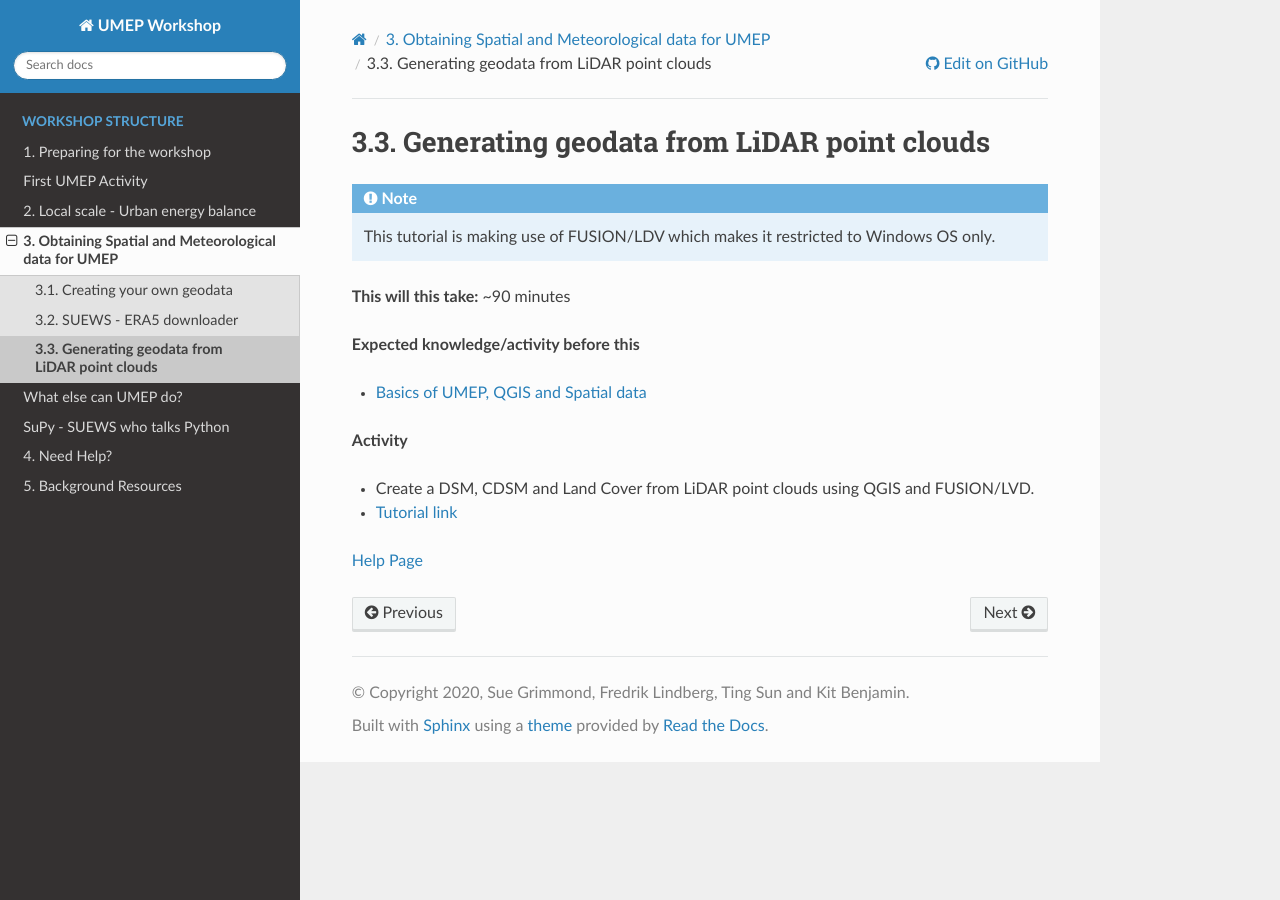
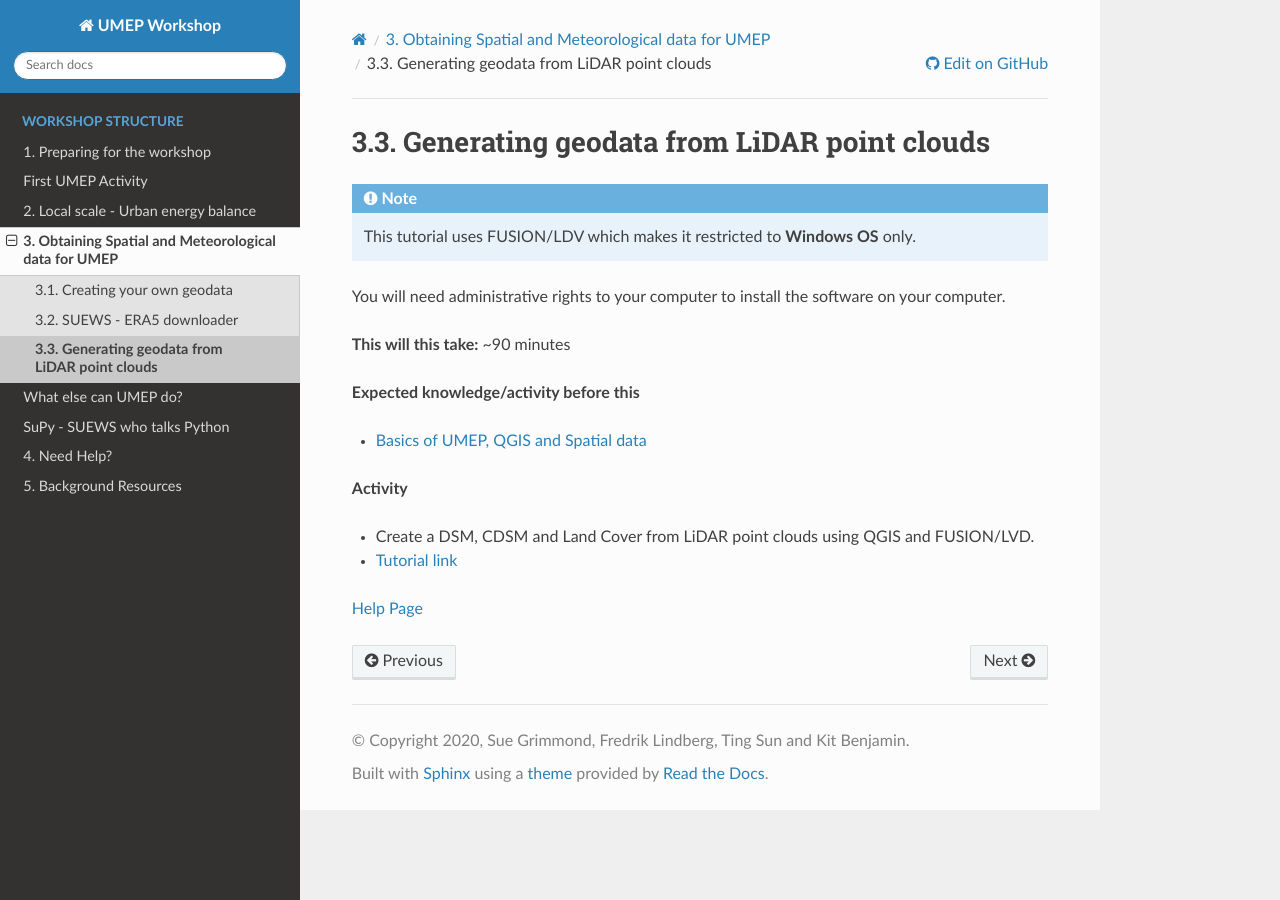
Before and after one commit to Urban-Meteorology-Reading/UMEP-Workshop, a Sphinx documentation site: the page built from source/GettingData/GIS3.rst, in a window 1280 px wide. Built offline with Sphinx 7.4.7 and the Read the Docs theme 2.0.0, drawn with Linux system fonts in a browser that asks for light colours.

Commit message:
Update GIS3.rst

```diff
--- a/source/GettingData/GIS3.rst
+++ b/source/GettingData/GIS3.rst
@@ -3,7 +3,8 @@
 Generating geodata from LiDAR point clouds
 ------------------------------------------
 
-.. note:: This tutorial is making use of FUSION/LDV which makes it restricted to Windows OS only.
+.. note:: This tutorial uses FUSION/LDV which makes it restricted to **Windows OS** only.
+You will need administrative rights to your computer to install the software on your computer.
 
 **This will this take:** ~90 minutes
 
```
